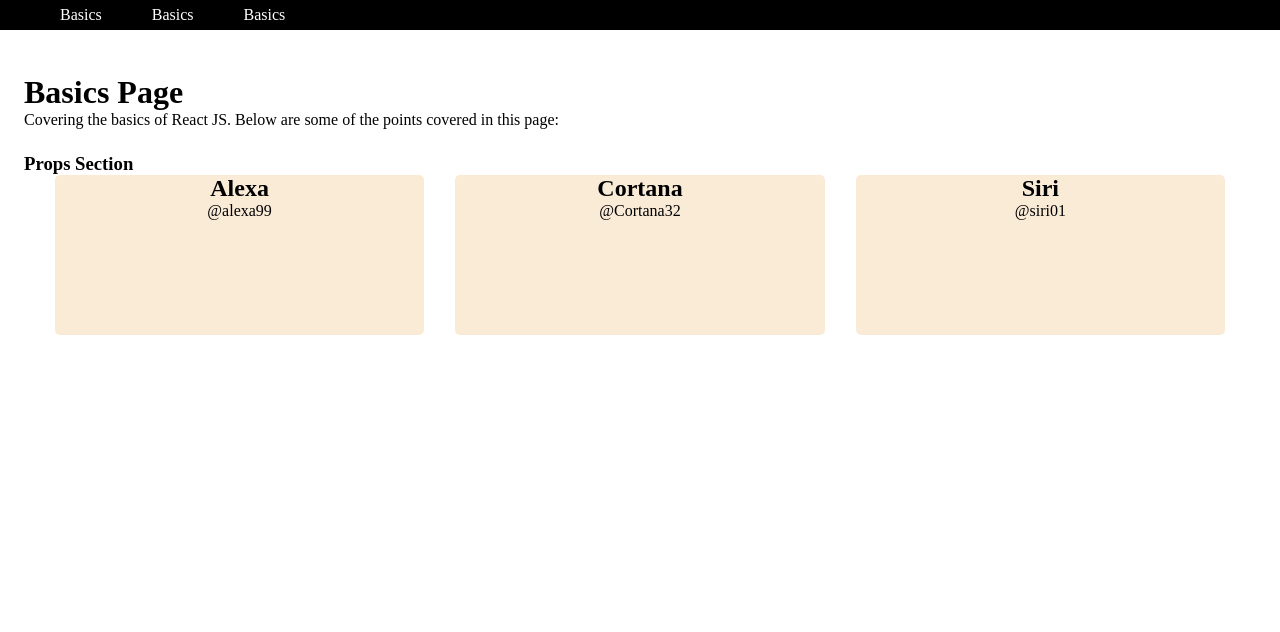
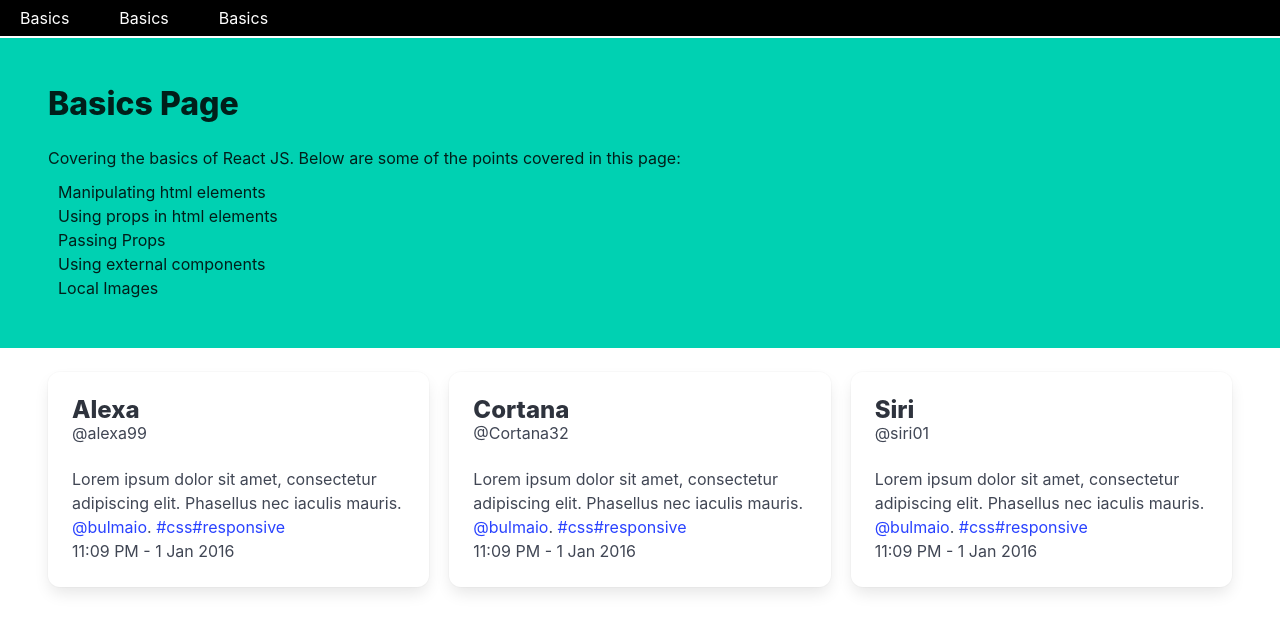
Before and after one commit to VishSeen/react-team-engine, a React (Create React App) app: page / in a window 1280 px wide. Shown: the top 632 px of the page. Built offline with nearby package versions, Linux system fonts and the light colour scheme.

Commit message:
completing refresher for basics.

```diff
--- a/package.json
+++ b/package.json
@@ -6,6 +6,7 @@
     "@testing-library/jest-dom": "^5.17.0",
     "@testing-library/react": "^13.4.0",
     "@testing-library/user-event": "^13.5.0",
+    "bulma": "^1.0.2",
     "react": "^18.3.1",
     "react-dom": "^18.3.1",
     "react-scripts": "5.0.1",
--- a/src/components/profile-card/index.jsx
+++ b/src/components/profile-card/index.jsx
@@ -5,11 +5,23 @@
   handle
 }) => {
   return (
-    <div className="profile-card">
-      <h2>{title}</h2>
-      <p>
-        {handle}
-      </p>
+    <div className="profile-card card">
+      <div class="card-content">
+        <div class="media">
+          <div class="media-content">
+            <p class="title is-4">{title}</p>
+            <p class="subtitle is-6">{handle}</p>
+          </div>
+        </div>
+
+        <div class="content">
+          Lorem ipsum dolor sit amet, consectetur adipiscing elit. Phasellus nec
+          iaculis mauris. <a>@bulmaio</a>. <a href="#">#css</a>
+          <a href="#">#responsive</a>
+          <br />
+          <time datetime="2016-1-1">11:09 PM - 1 Jan 2016</time>
+        </div>
+      </div>
     </div>
   )
 }
--- a/src/components/profile-card/style.css
+++ b/src/components/profile-card/style.css
@@ -1,7 +1,4 @@
 .profile-card {
-  background-color: antiquewhite;
+  height: 100%;
   border-radius: 5px;
-  width: 30%;
-  height: 10rem;
-  text-align: center;
 }
--- a/src/index.jsx
+++ b/src/index.jsx
@@ -3,6 +3,7 @@
 import NavBar from "./components/nav-bar";
 import BasicsPage from "./pages/basics";
 import './style.css';
+import 'bulma/css/bulma.css'
 
 const rootElement = document.getElementById('root');
 const root = ReactDOM.createRoot(rootElement);
--- a/src/pages/basics/index.jsx
+++ b/src/pages/basics/index.jsx
@@ -4,16 +4,24 @@
 const BasicsPage = () => {
   return (
     <main className="basics-page">
-      <div className="info-content">
-        <h1>Basics Page</h1>
-        <p>
-          Covering the basics of React JS. Below are some of the points covered in this page:
-        </p>
-      </div>
+      <section class="hero is-primary mb-5">
+        <div class="hero-body">
+          <h1 className='title'>Basics Page</h1>
+          <p className='paragraph'>
+            Covering the basics of React JS. Below are some of the points covered in this page:
 
-      <section className='props-section'>
-        <h3>Props Section</h3>
+            <ul style={{ marginLeft: '10px', marginTop: '10px' }}>
+              <ol>Manipulating html elements</ol>
+              <ol>Using props in html elements</ol>
+              <ol>Passing Props</ol>
+              <ol>Using external components</ol>
+              <ol>Local Images</ol>
+            </ul>
+          </p>
+        </div>
+      </section>
 
+      <section className='props-section mx-6'>
         <div className="cards">
           <ProfileCard title={"Alexa"} handle="@alexa99" />
           <ProfileCard title={"Cortana"} handle="@Cortana32" />
--- a/src/pages/basics/style.css
+++ b/src/pages/basics/style.css
@@ -1,4 +1,5 @@
 .cards {
   display: flex;
   justify-content: space-evenly;
+  gap: 20px;
 }
--- a/src/style.css
+++ b/src/style.css
@@ -8,7 +8,7 @@
 }
 
 main {
-  margin-top: 50px;
+  margin-top: 3%;
 }
 
 .info-content {
```
Also changed, not shown: src/pages/states/index.jsx (added, +10 -0 lines), 1 other file (tests, documents, lock files or other folders).
